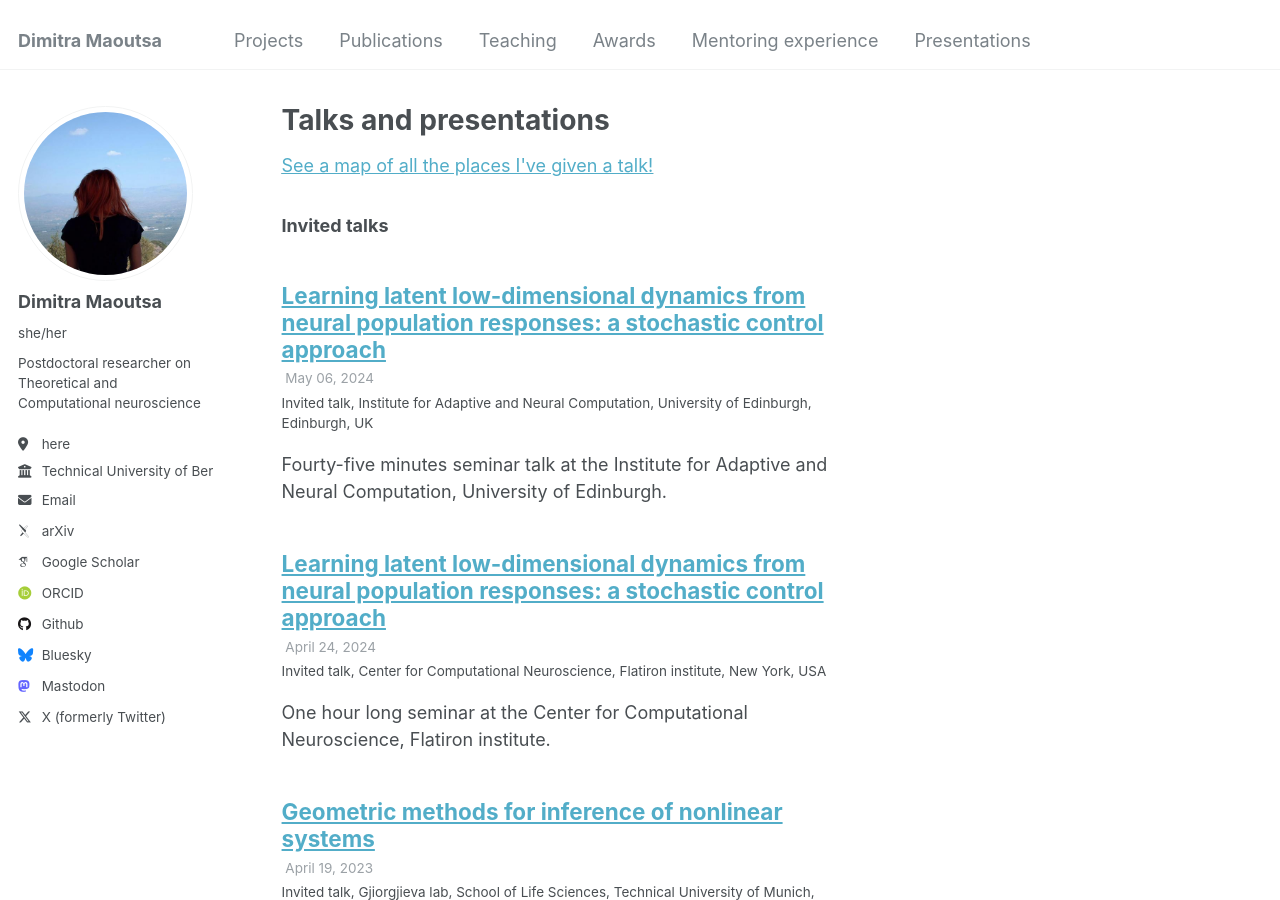
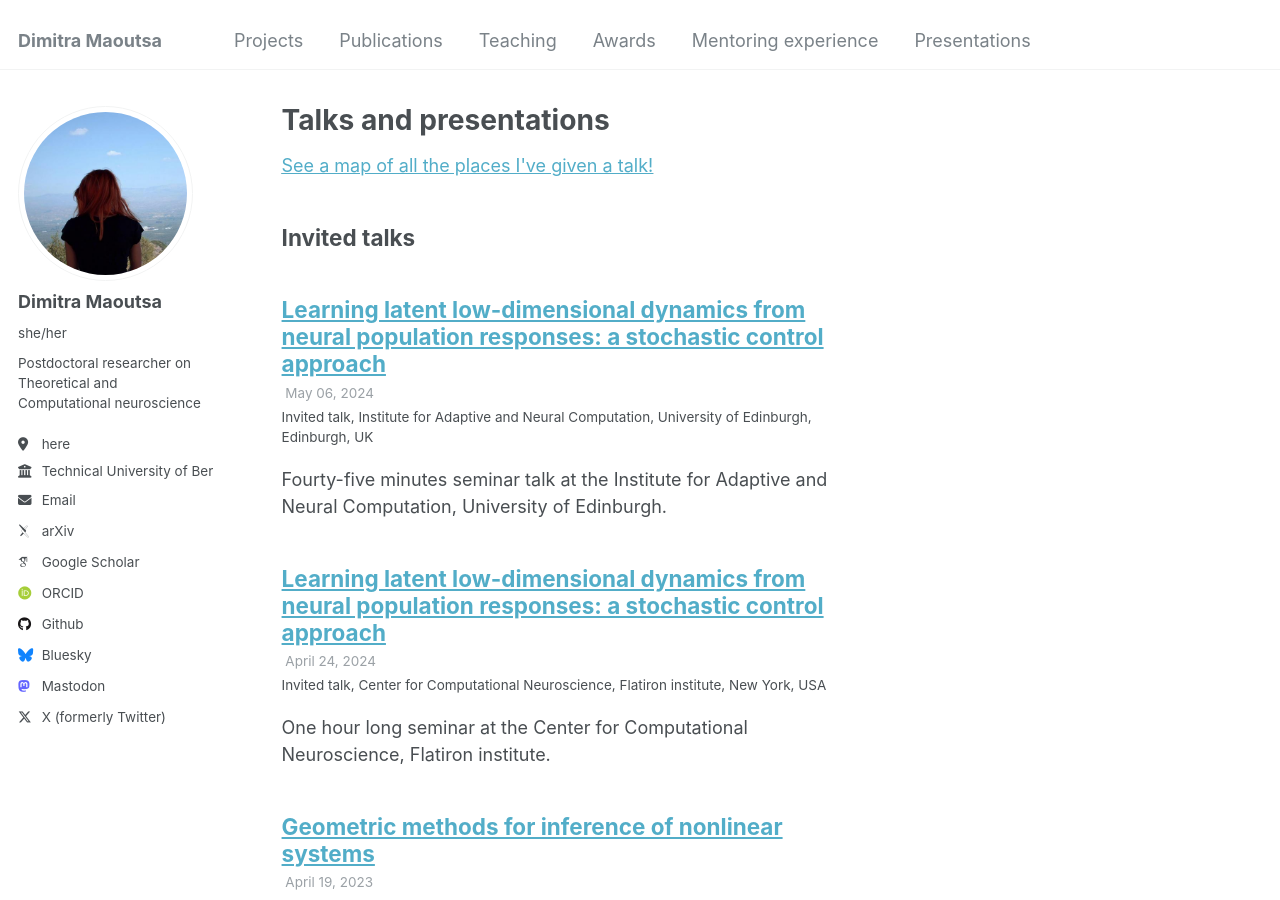
Before and after one commit to dimitra-maoutsa/dimitra-maoutsa.github.io, a Jekyll site: the page built from _pages/talks.html, in a window 1280 px wide and 900 px high. Built offline with Jekyll 4.4.1, drawn with Linux system fonts in a browser that asks for light colours; some web fonts are replaced.

```diff
--- a/_pages/talks.html
+++ b/_pages/talks.html
@@ -11,7 +11,7 @@ author_profile: true
 
 {% endif %}
 
-<h3>Invited talks</h3>
+<h2>Invited talks</h2>
 
 {% for post in site.talks reversed %}
   {% include archive-single-talk.html %}
```
